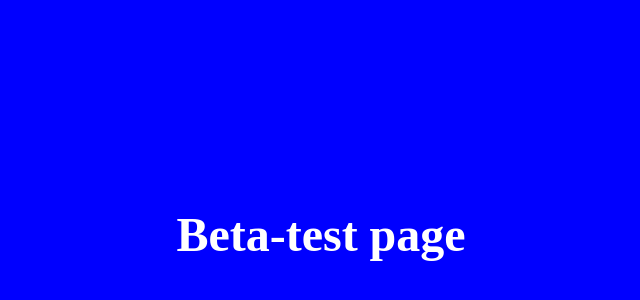
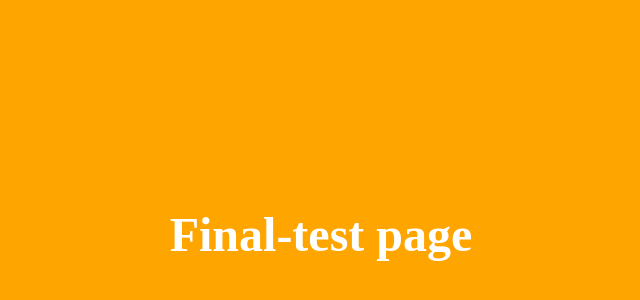
Before and after one commit to Animanz/new-item, a plain HTML site: page index.html in a window 1280 px wide. Shown: the part 174-474 px from the top of the page, without its empty margins (319-959 px from the left). Drawn offline with Linux system fonts and the light colour scheme.

Commit message:
hello guys

```diff
--- a/index.html
+++ b/index.html
@@ -3,7 +3,7 @@
 	<title>Test</title>
 	<style>
 		body {
-			background-color: blue;
+			background-color: orange;
 			display: flex;
 			align-items: center;
 			justify-content: center;
@@ -19,6 +19,6 @@
 	</style>
 </head>
 <body>
-	<h1> Beta-test page </h1>
+	<h1> Final-test page </h1>
 </body>
 </html>
```
